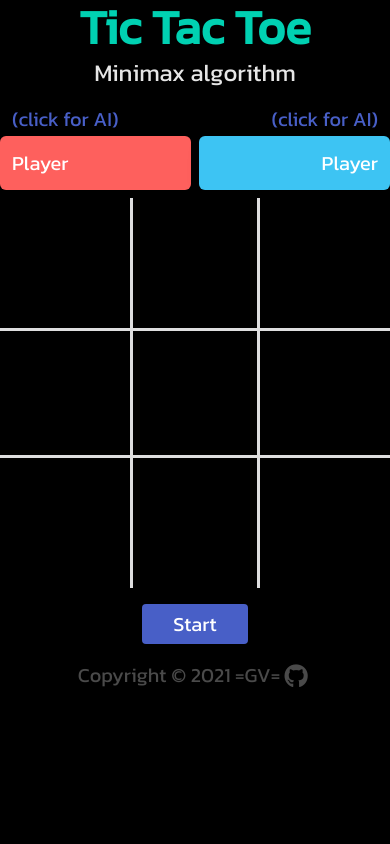
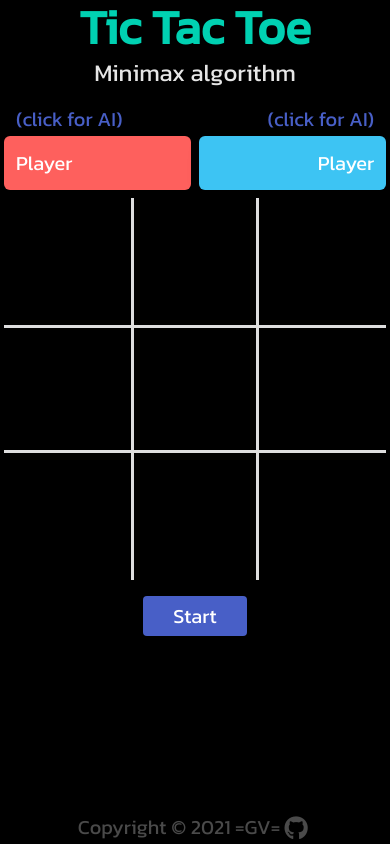
Before and after one commit to anon-legion/Tic-Tac-Toe, a React (Create React App) app: page / in a window 390 px wide. Built offline with nearby package versions, Linux system fonts and the light colour scheme.

Commit message:
update css rules prevent overflow and touch compatibility

```diff
--- a/src/App.css
+++ b/src/App.css
@@ -3,6 +3,8 @@
 
 * {
   box-sizing: border-box;
+  padding: 0;
+  margin: 0;
 }
 
 
@@ -95,10 +97,12 @@ footer a:hover {
   animation: win-effect 2000ms ease-in-out 2;
 }
 
-@media (max-width: 1024px) {
+/* apply rules on touch devices only */
+@media (max-width: 1023px) {
   .grid-container {
-    height: 100vmin;
-    width: 100vmin;
+    min-height: 98vmin;
+    width: auto;
+    aspect-ratio: 1;
   }
 
   .mobile-padding {
@@ -109,4 +113,21 @@ footer a:hover {
     padding: 1rem 0px .5rem!important;
   }
 
+  /* remove button container padding on tablet */
+  @media (min-width: 769px) {
+    html {
+      overflow-y: scroll!important;
+    }
+    .mobile-button-padding {
+      padding: 0px!important;
+    }
+  }
+
 }
+
+
+div#root > footer {
+  position: sticky;
+  top: 100vh;
+  background-color: #000000;
+}
--- a/src/index.css
+++ b/src/index.css
@@ -8,13 +8,13 @@
   margin: 0;
 }
 
-body {
-  background-color: #000000;
-  height: 100vh;
-  width: 100vw;
+html {
+  /* remove vertical scroll bar */
+  overflow-y: hidden!important;
+  background-color: #000000!important;
 }
 
-footer,
 div#root {
+  min-height: 100vh;
   background-color: #000000;
 }
```
